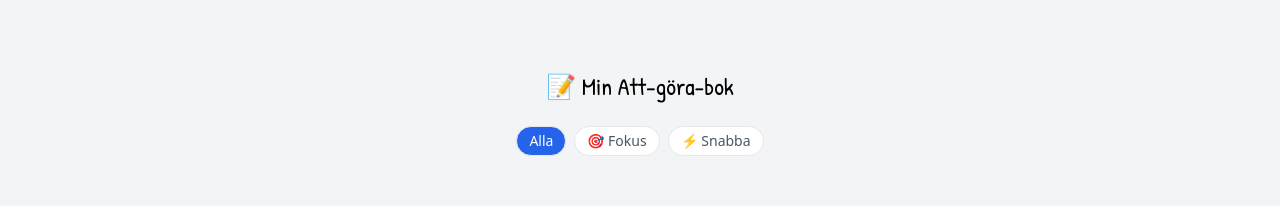
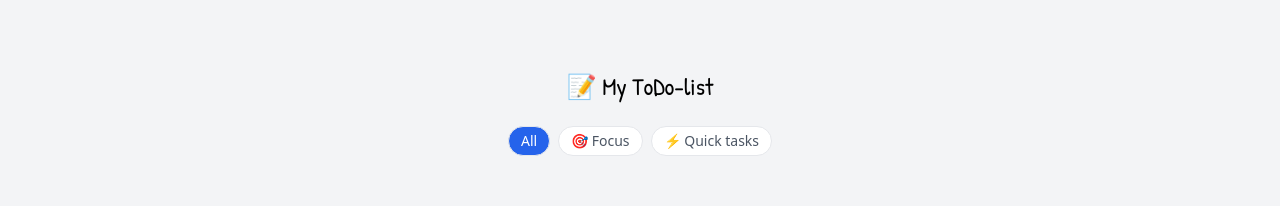
Before and after one commit to oablom/exam, a React (Vite) app in the folder client/: page / in a window 1280 px wide. Shown: the part 239-445 px from the top of the page. Built offline with nearby package versions, Linux system fonts and the light colour scheme; no server answers.

Commit message:
fix: update FilterBar button labels to English and improve type handling

```diff
--- a/client/src/components/todo/FilterBar.tsx
+++ b/client/src/components/todo/FilterBar.tsx
@@ -5,17 +5,17 @@ interface FilterBarProps {
 
 const FilterBar = ({ filter, setFilter }: FilterBarProps) => (
   <div className="flex justify-center gap-2 mt-2">
-    {["all", "focus", "quick"].map((f) => (
+    {(["all", "focus", "quick"] as const).map((f) => (
       <button
         key={f}
         className={`px-3 py-1 rounded-full text-sm border ${
           filter === f ? "bg-blue-600 text-white" : "bg-white text-gray-600"
         }`}
-        onClick={() => setFilter(f as any)}
+        onClick={() => setFilter(f)}
       >
-        {f === "all" && "Alla"}
-        {f === "focus" && "🎯 Fokus"}
-        {f === "quick" && "⚡ Snabba"}
+        {f === "all" && "All"}
+        {f === "focus" && "🎯 Focus"}
+        {f === "quick" && "⚡ Quick tasks"}
       </button>
     ))}
   </div>
--- a/client/src/pages/Home.tsx
+++ b/client/src/pages/Home.tsx
@@ -7,9 +7,7 @@ const Home = () => {
 
   return (
     <div className="w-full px-4 max-w-md flex flex-col gap-4">
-      <h1 className="text-2xl font-hand text-center mt-6">
-        📝 Min Att-göra-bok
-      </h1>
+      <h1 className="text-2xl font-hand text-center mt-6">📝 My ToDo-list</h1>
 
       <FilterBar filter={filter} setFilter={setFilter} />
 
```
